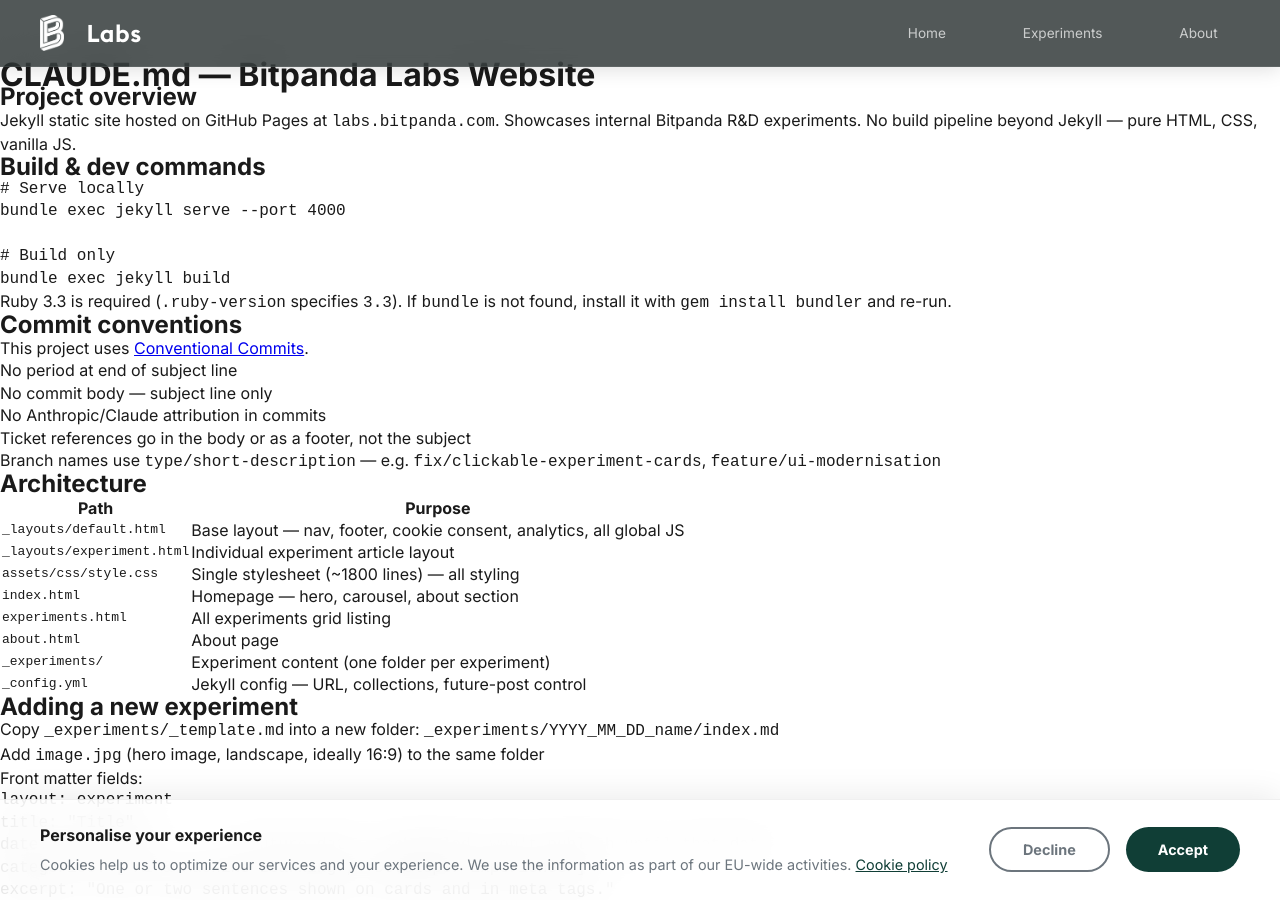
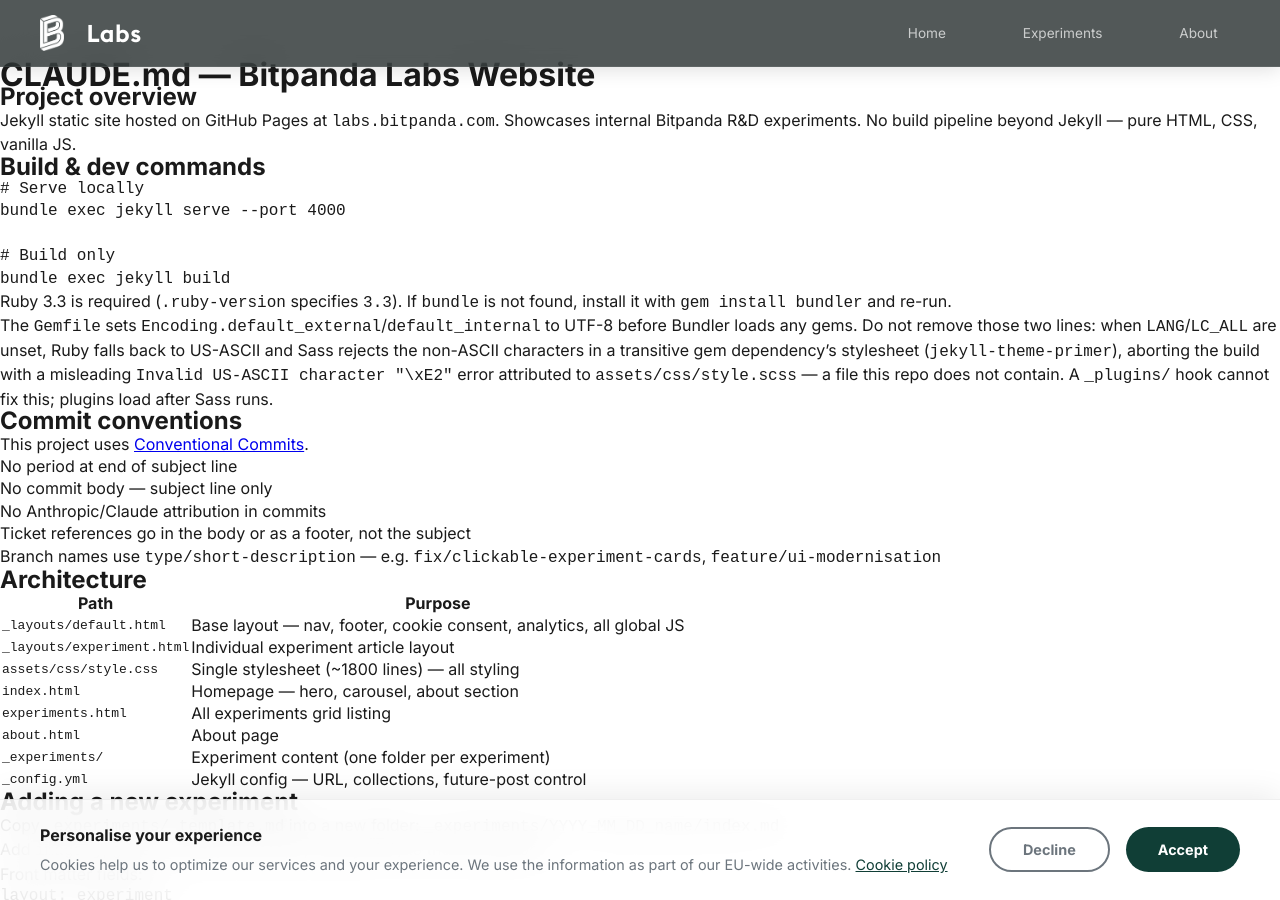
Before and after one commit to bitpanda-labs/labs-website, a Jekyll site: the page built from CLAUDE.md, in a window 1280 px wide and 900 px high. Built offline with Jekyll 4.4.1, drawn with Linux system fonts in a browser that asks for light colours; our own code applies the rules of GitHub Pages for plain Markdown files.

Commit message:
fix: force UTF-8 encoding so build works without a UTF-8 locale

````diff
--- a/CLAUDE.md
+++ b/CLAUDE.md
@@ -15,6 +15,13 @@
 ```
 
 Ruby 3.3 is required (`.ruby-version` specifies `3.3`). If `bundle` is not found, install it with `gem install bundler` and re-run.
+
+The `Gemfile` sets `Encoding.default_external`/`default_internal` to UTF-8 before Bundler
+loads any gems. Do not remove those two lines: when `LANG`/`LC_ALL` are unset, Ruby falls back
+to US-ASCII and Sass rejects the non-ASCII characters in a transitive gem dependency's
+stylesheet (`jekyll-theme-primer`), aborting the build with a misleading
+`Invalid US-ASCII character "\xE2"` error attributed to `assets/css/style.scss` — a file this
+repo does not contain. A `_plugins/` hook cannot fix this; plugins load after Sass runs.
 
 ## Commit conventions
 
````
Also changed, not shown: Gemfile (+8 -0 lines).
